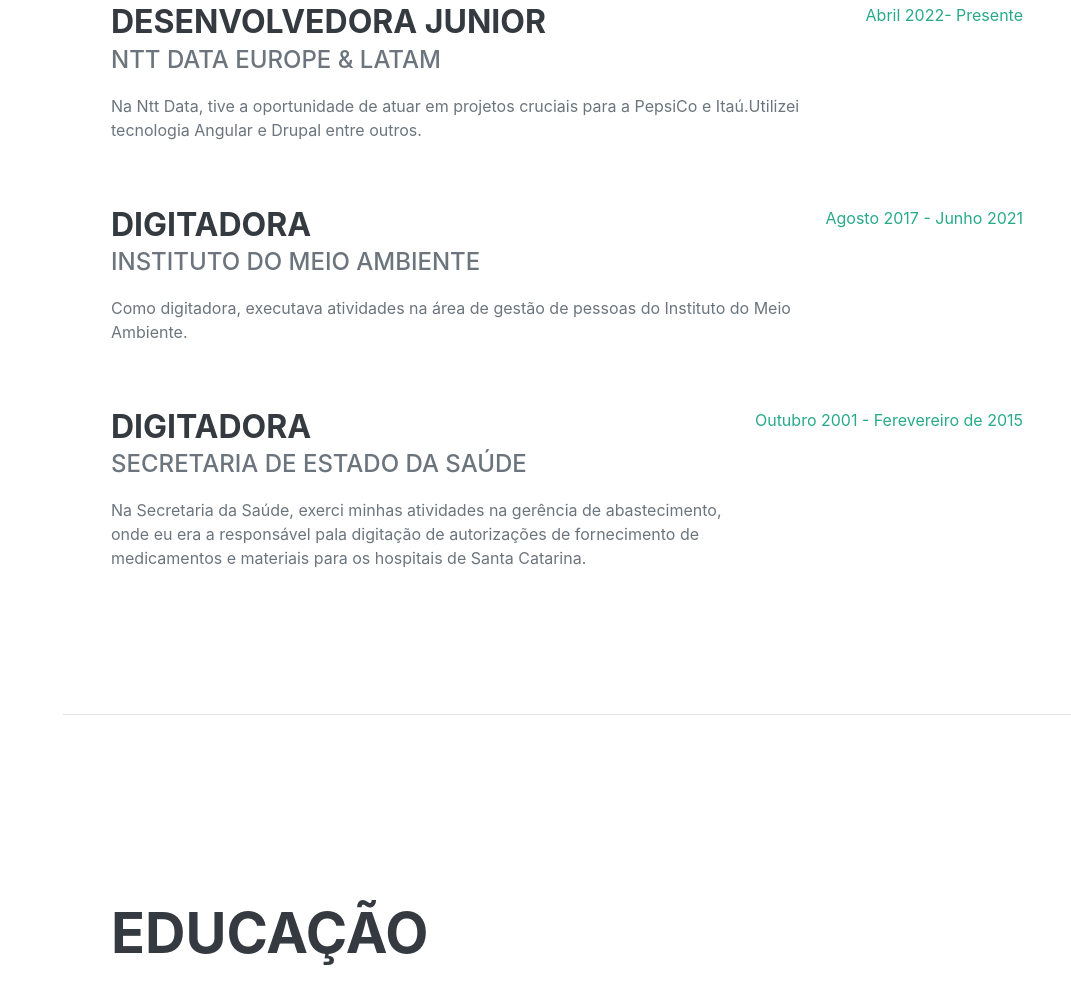
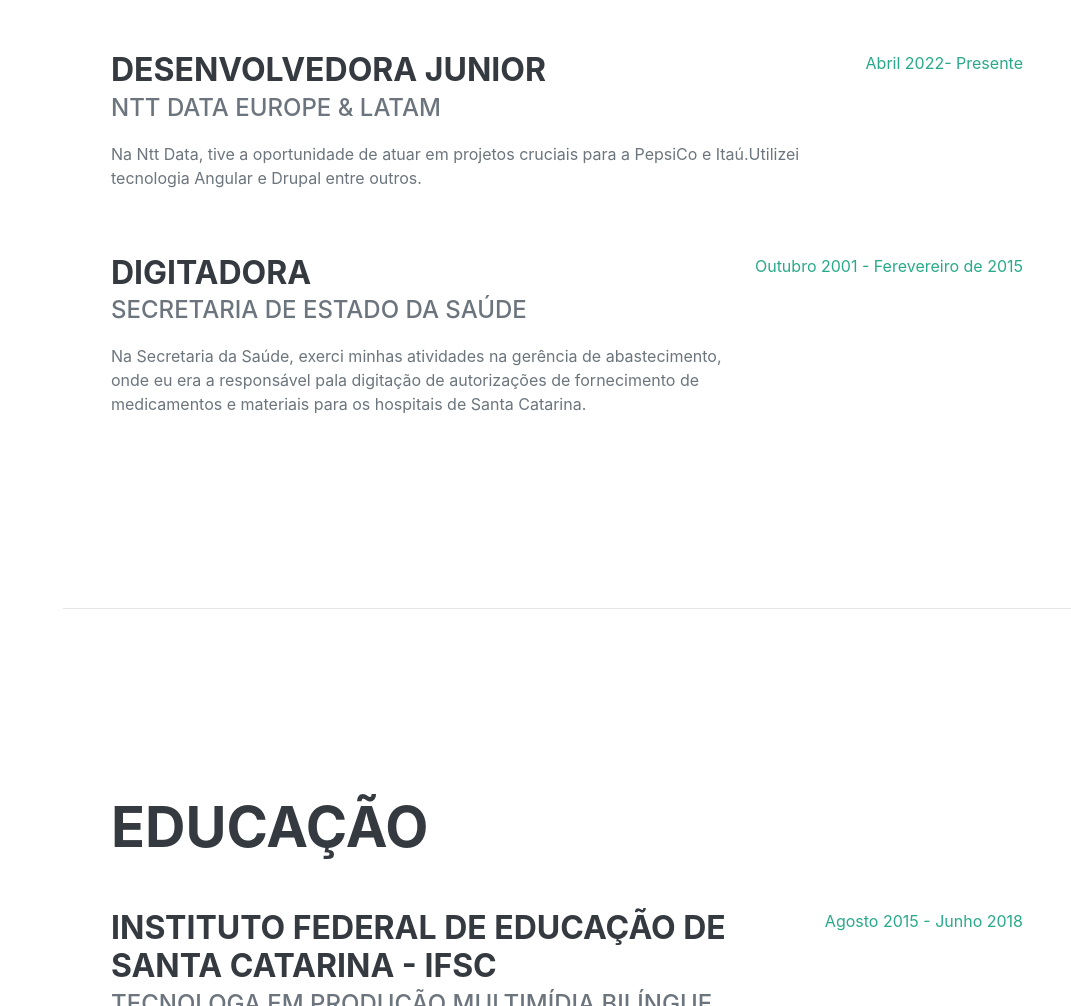
Before and after one commit to gragra02/curriculo-grazi, a plain HTML site: page index.html in a window 1280 px wide. Shown: the part 993-1999 px from the top of the page, without its empty margins (209-1280 px from the left). Drawn offline with nearby package versions, Linux system fonts and the light colour scheme; a web font is replaced by a local one.

Commit message:
Update index.html

```diff
--- a/index.html
+++ b/index.html
@@ -75,15 +75,6 @@
                             <p>Na Ntt Data, tive a oportunidade de atuar em projetos cruciais para a PepsiCo e Itaú.Utilizei tecnologia Angular e Drupal entre outros.</p>
                         </div>
                         <div class="flex-shrink-0"><span class="text-primary">Abril 2022- Presente</span></div>
-                    </div>
-
-                    <div data-aos="fade-left" class="d-flex flex-column flex-md-row justify-content-between mb-5">
-                        <div class="flex-grow-1">
-                            <h3 class="mb-0">Digitadora</h3>
-                            <div class="subheading mb-3">Instituto do Meio Ambiente</div>
-                            <p>Como digitadora, executava atividades na área de gestão de pessoas do Instituto do Meio Ambiente.</p>
-                        </div>
-                        <div class="flex-shrink-0"><span class="text-primary">Agosto 2017 - Junho 2021</span></div>
                     </div>
 
                     <div data-aos="fade-left" class="d-flex flex-column flex-md-row justify-content-between mb-5">
```
